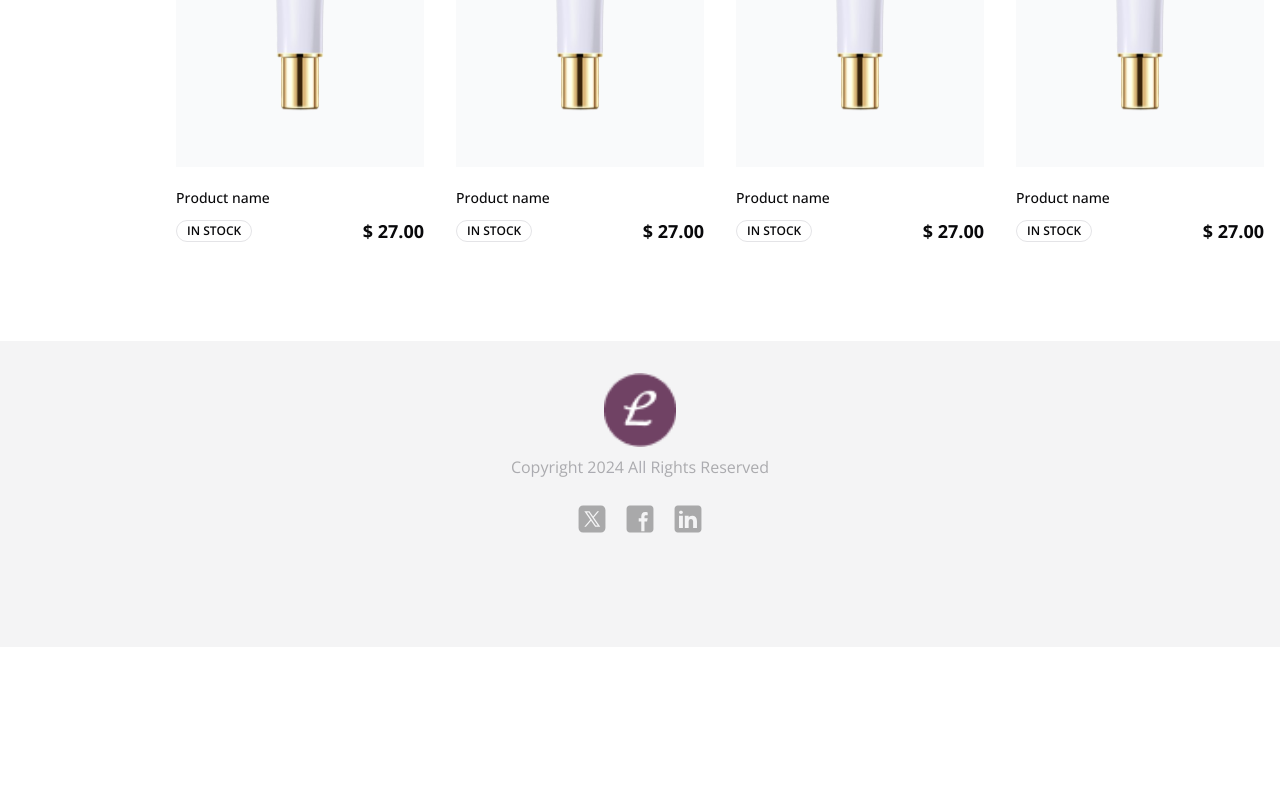
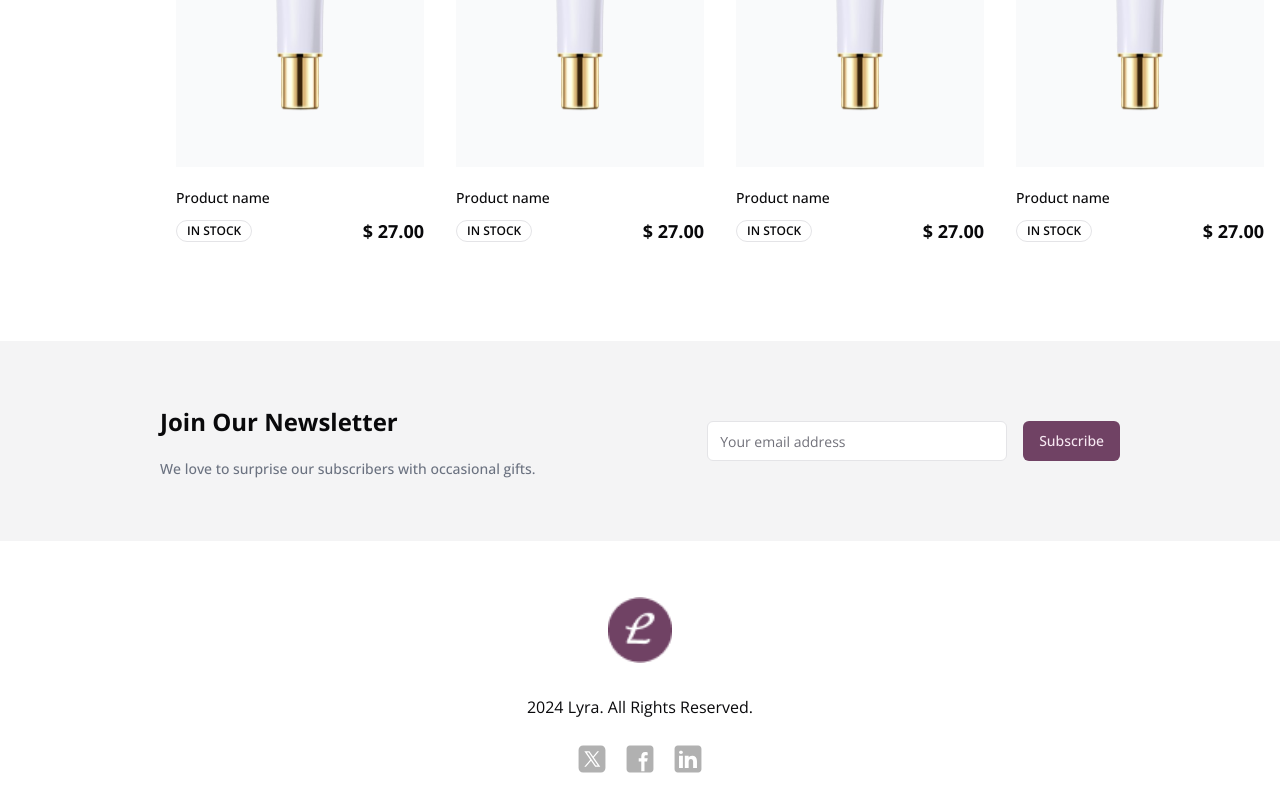
Before and after one commit to hitonichi/lyra-frontend, a Next.js app: page / in a window 1280 px wide. Shown: the part 2283-3094 px from the top of the page. Before the commit the page ends 2930 px from the top, so only its background shows below. Built offline with nearby package versions, Linux system fonts and the light colour scheme; no server answers.

Commit message:
feat: update footer

```diff
--- /dev/null
+++ b/src/components/newsletter/index.tsx
@@ -0,0 +1,20 @@
+import { Button } from '../ui/button';
+import { Input } from '../ui/input';
+import { Label } from '../ui/label';
+
+const Newsletter = () => {
+  return (
+    <div className="w-full h-[200px] bg-accent py-16 px-40 flex justify-between items-center">
+      <div className="flex flex-col gap-6">
+        <Label className="text-2xl font-bold">Join Our Newsletter</Label>
+        <Label className="text-gray-500">We love to surprise our subscribers with occasional gifts.</Label>
+      </div>
+      <div className="flex gap-4 ">
+        <Input className="min-w-[300px]" placeholder="Your email address" />
+        <Button>Subscribe</Button>
+      </div>
+    </div>
+  );
+};
+
+export default Newsletter;
--- a/src/components/sidebar-layout/footer.tsx
+++ b/src/components/sidebar-layout/footer.tsx
@@ -1,13 +1,15 @@
 import Logo from '../logo';
+import Newsletter from '../newsletter';
 import { Socials } from './socials';
 
 const Footer = () => {
   return (
-    <footer className="w-full pb-20 bg-accent">
-      <div className="max-w-[1280px] w-[90%] p-8 mx-auto h-full flex flex-col items-center justify-center">
+    <footer className="w-full pb-20 ">
+      <Newsletter />
+      <div className="max-w-[1280px] w-[90%]  p-8 mx-auto h-full flex flex-col items-center justify-center">
         <div className="flex flex-col gap-2 items-center">
-          <Logo size={72} className="" />
-          <span className="mix-blend-color-burn opacity-30">Copyright 2024 All Rights Reserved</span>
+          <Logo size={64} className="mt-6" />
+          <span className="mt-6">2024 Lyra. All Rights Reserved.</span>
         </div>
         <Socials />
       </div>
```
